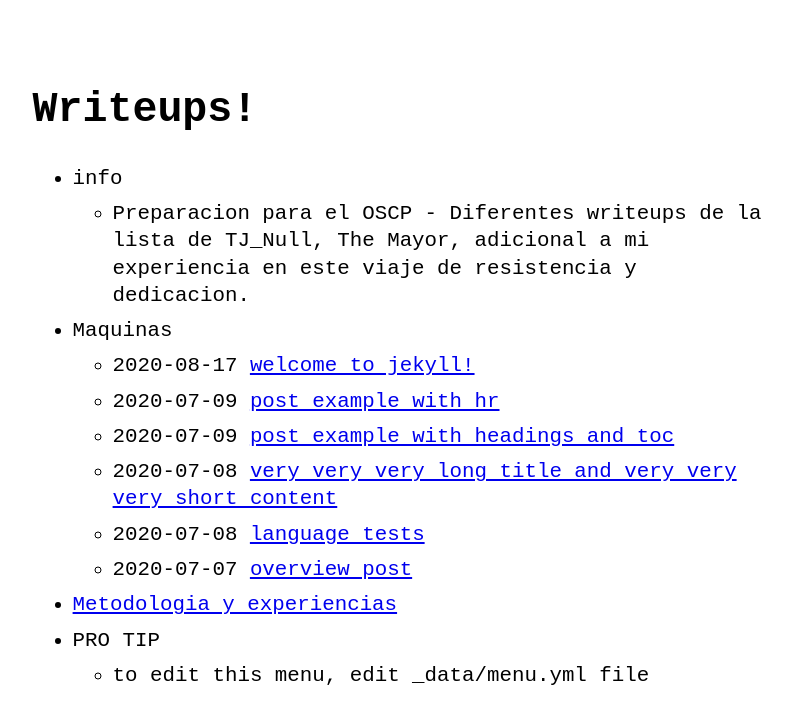
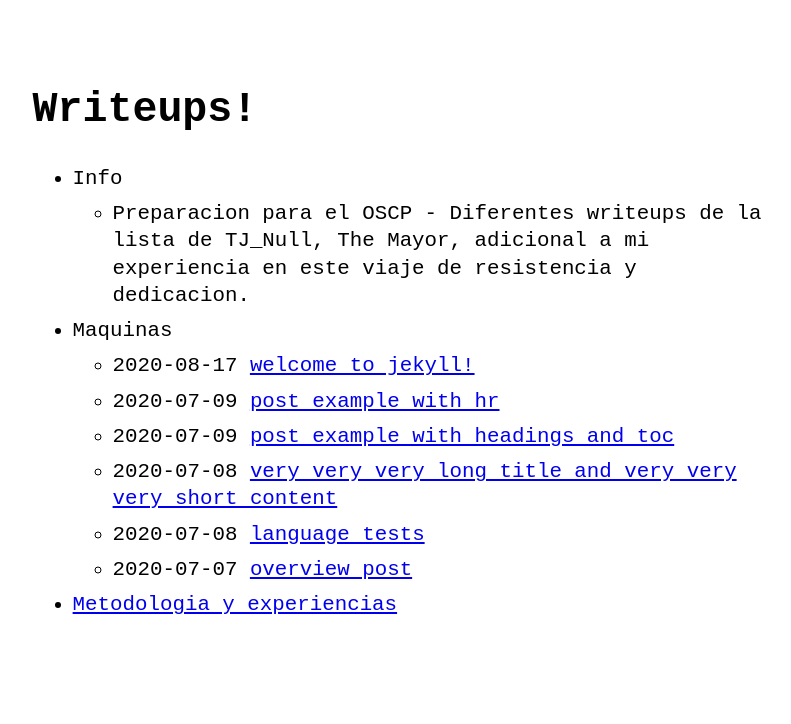
Before and after one commit to petesect18/writeups, a Jekyll site: the page built from index.md, in a window 1280 px wide. Shown: the top 724 px of the page, without its empty margins (233-1024 px from the left). Built offline with Jekyll 4.4.1, drawn with Linux system fonts in a browser that asks for light colours.

Commit message:
Update menu.yml

```diff
--- a/_data/menu.yml
+++ b/_data/menu.yml
@@ -2,7 +2,7 @@
 # https://github.com/riggraz/no-style-please#customize-the-menu
 
 entries:
-  - title: info
+  - title: Info
     url: false
     entries:
       - title: Preparacion para el OSCP - Diferentes writeups de la lista de TJ_Null, The Mayor, adicional a mi experiencia en este viaje de resistencia y dedicacion.
@@ -15,9 +15,3 @@ entries:
 
   - title: Metodologia y experiencias
     url: feed.xml
-
-  - title: PRO TIP
-    url: false
-    entries:
-      - title: to edit this menu, edit _data/menu.yml file
-        url: false
```
